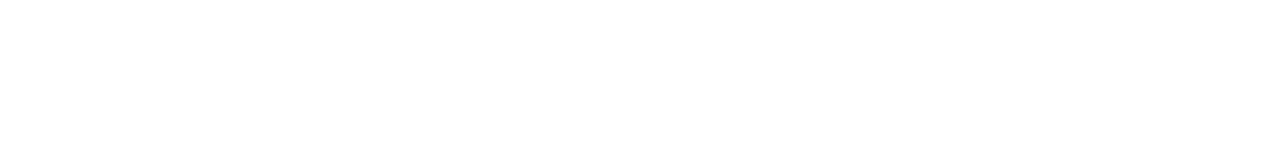
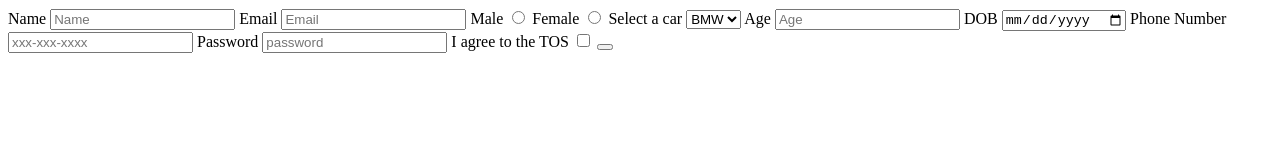
Before and after one commit to acciojob/signup-form-car-khaspuriyahemant, a website: page main.html in a window 1280 px wide. Drawn offline with Linux system fonts and the light colour scheme.

Commit message:
created a submission

```diff
--- a/main.html
+++ b/main.html
@@ -7,6 +7,36 @@
 </head>
 
 <body>
+	<form method="post">
+	<label for="name">Name</label>
+	<input Placeholder="Name" Type="Text" ID="name" Required >
+	<label for="email">Email</label>
+	<input Placeholder="Email" Type="email" ID="email" Required >
+	<label for="gender_m">Male</label>
+	<input Type="radio" ID="gender_m" name="gender" Required >
+	<label for="gender_f">Female</label>
+	<input Type="radio" ID="gender_f" name="gender" Required >
+	<label for="cars">Select a car</label>
+	<select placeholder="--Please choose an option--" id="cars" Required >
+	<option>BMW</option>
+	<option>TATA</option>
+	<option>KIA</option>
+	</select>
+	<label for="age">Age</label>
+	<input Placeholder="Age" Type="number" ID="age" Required >
+	<label for="dob">DOB</label>
+	<input Type="date" ID="dob" Required >
+	<label for="tel">Phone Number</label>
+	<input Placeholder="xxx-xxx-xxxx" Type="tel" ID="tel" >
+	<label for="password">Password</label>
+	<input Placeholder="password" Type="password" ID="password" required >
+	<label for="tos">I agree to the TOS</label>
+	<input type="checkbox" required id="tos">
+	<button type="submit"></button>
+
+
+
+		</form>
 	<!-- the entire body must be written by student -->
     <script type="text/javascript" src="./script.js">
 </script>
```
